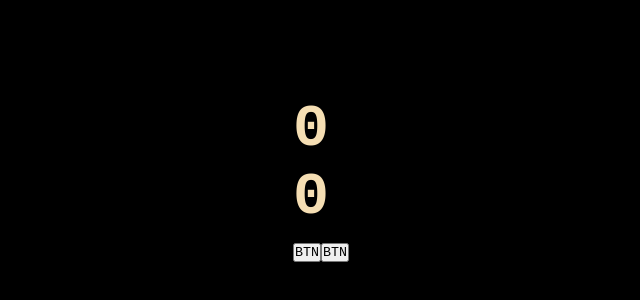
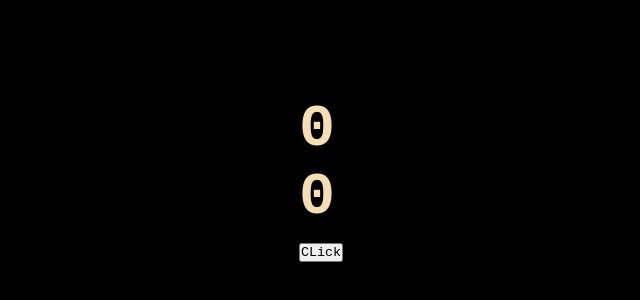
Before and after one commit to neerajgir/Ultimate-React, a React (Vite) app: page / in a window 1280 px wide. Shown: the part 220-520 px from the top of the page, without its empty margins (319-959 px from the left). Built offline with nearby package versions, Linux system fonts and the light colour scheme.

Commit message:
refactor: comment out unused Hooks and Useeffect components in App; integrate Useref component

```diff
--- a/src/App.jsx
+++ b/src/App.jsx
@@ -1,8 +1,9 @@
 import React from 'react'
 // import Nav from "./components/Nav"
 import './App.css'
-import Hooks from './components/Hooks';
-import Useeffect from './components/Useeffect';
+// import Hooks from './components/Hooks';
+// import Useeffect from './components/Useeffect';
+import Useref from './components/Useref';
 // import Hero from './components/Hero';
 // import Footer from './components/Footer';
 // import Props from "./components/Props"
@@ -14,7 +15,8 @@ const App = () => {
       {/* <Footer/> */}
       {/* <Props name={"Neeraj"}/> */}
       {/* <Hooks/> */}
-      <Useeffect/>
+      {/* <Useeffect/> */}
+      <Useref/>
     </>
   )
 }
--- /dev/null
+++ b/src/components/Useref.jsx
@@ -0,0 +1,18 @@
+import React, { useEffect, useRef, useState } from 'react'
+
+const Useref = () => {
+    let count = useRef(0)
+    let [num, setNum] = useState(0)
+    useEffect(()=>{
+        count.current = count.current + 1
+    })
+  return (
+    <div>
+        <h1>{count.current}</h1>
+        <h1>{num}</h1>
+        <button onClick={()=>setNum(++num)}>CLick</button>
+    </div>
+  )
+}
+
+export default Useref
```
